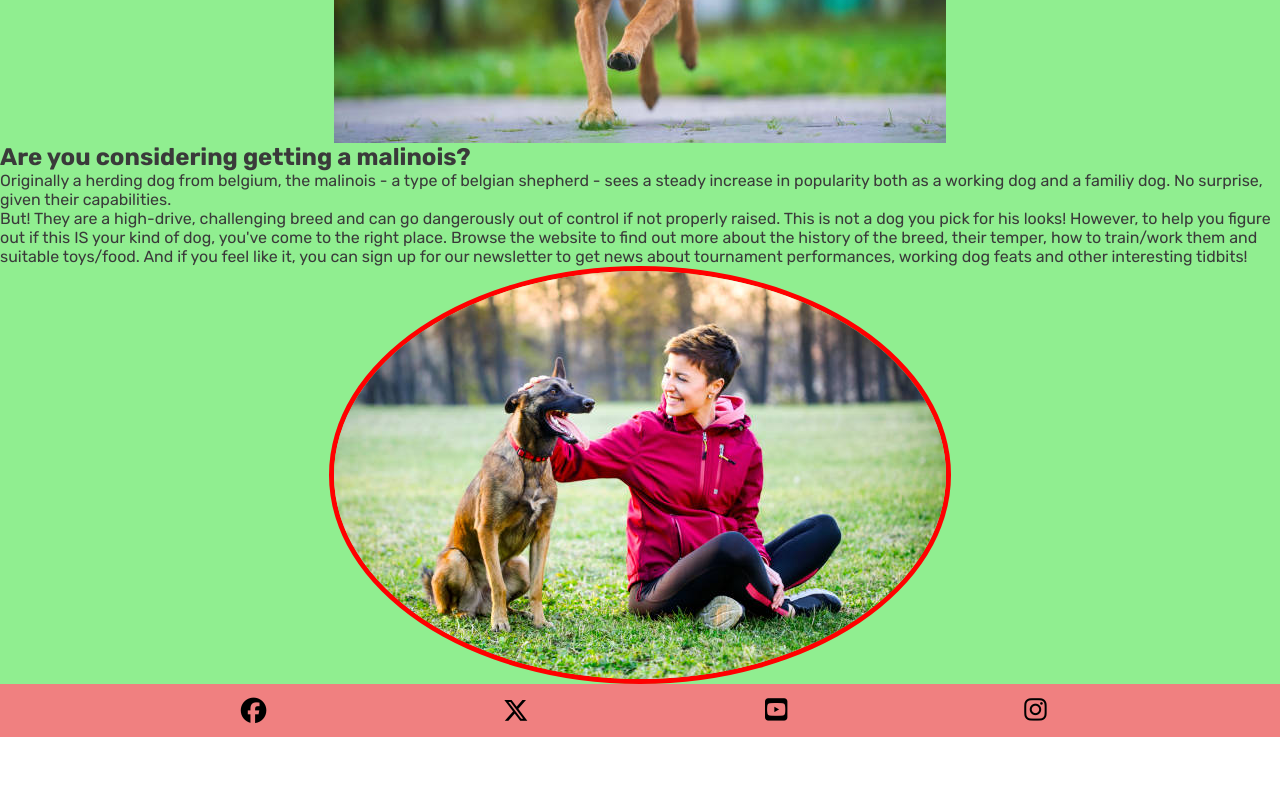
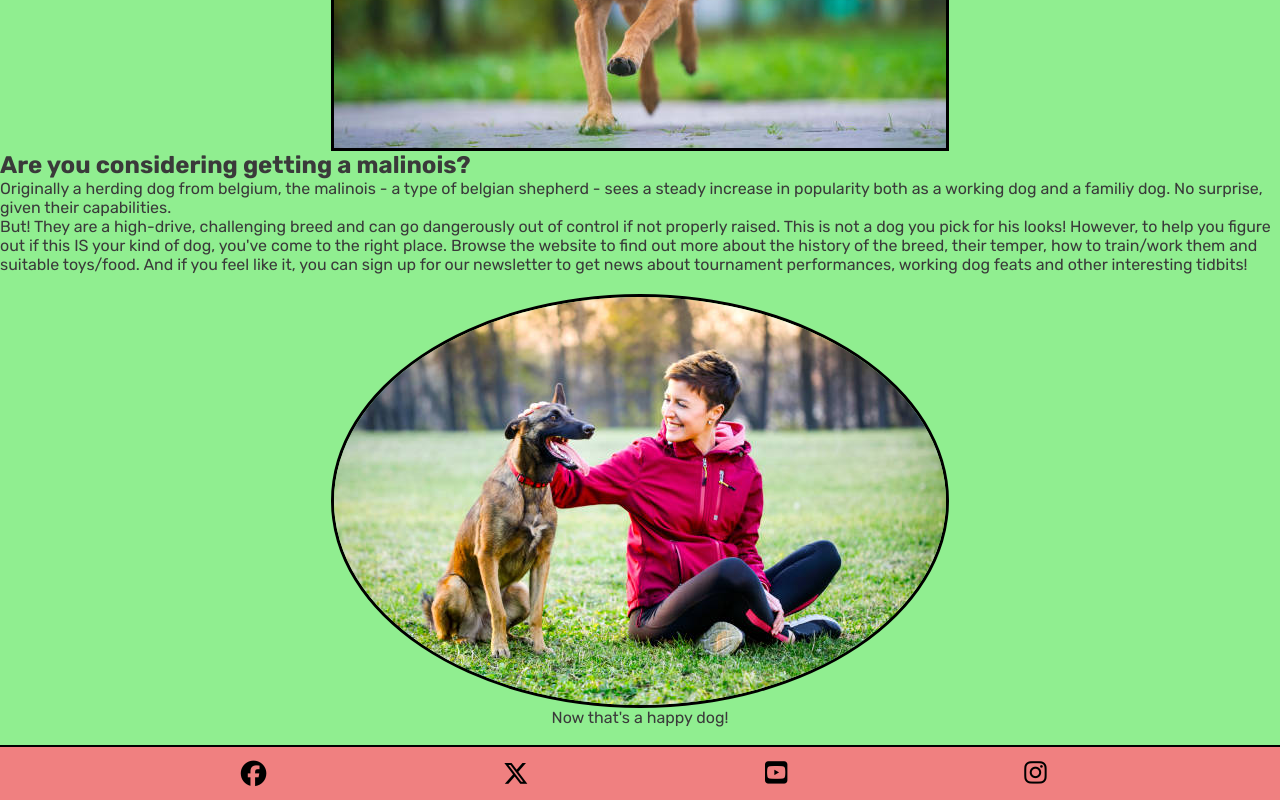
Before and after one commit to slevinln/Malinois-For-You-Guide, a plain HTML site: page index.html in a window 1280 px wide. Shown: the part 498-1298 px from the top of the page. Before the commit the page ends 1235 px from the top, so only its background shows below. Drawn offline with Linux system fonts and the light colour scheme.

Commit message:
Add border to footer and style last page image

```diff
--- a/assets/css/style.css
+++ b/assets/css/style.css
@@ -68,17 +68,23 @@ main {
     margin-left: auto;
     margin-right: auto;
     max-width: 100%;
+    border: 3px solid black;
 }
 
 .image-circle {
-    border: 5px solid red;
     /* Makes the image circular */
     border-radius: 50%;
+}
+
+.last-image {
+    padding: 20px 0;
+    text-align: center;
 }
 
 /* Footer */
 footer {
     background-color: lightcoral;
+    box-shadow: 0 -2px 0 black;
 }
 
 #nav-menu {
@@ -122,6 +128,7 @@ footer {
     display: none;
 }
 
+/* Styles for the Footer Social Media links */
 #social-media {
     text-align: center;
     padding: 10px 0;
@@ -176,7 +183,7 @@ nav {
 /* Main content */
 main {
     /* Push main content down to accommodate larger header */
-    margin-top: 238px;
+    margin-top: 240px;
     }
 
 }
--- a/index.html
+++ b/index.html
@@ -35,7 +35,6 @@
                 <li><a href="character.html">Character</a></li>
                 <li><a href="training.html">Training</a></li>
                 <li><a href="newsletter.html">Newsletter</a></li>
-                <li><a href="newsletter-redirect.html">Newsletter Redirect TEST</a></li>
             </ul>
         </nav>
     </header>
@@ -59,8 +58,9 @@
                 about tournament performances, working dog feats and other interesting tidbits!
             </p>
         </section>
-        <section>
+        <section class="last-image">
             <img src="assets/images/istockphoto-malinois and smiling woman-612x612.jpg" alt="A malinois getting pet by a smiling woman" class="image image-circle">
+            <p>Now that's a happy dog!</p>
         </section>
     </main>
 
```
Also changed, not shown: newsletter.html (+1 -1 lines).
